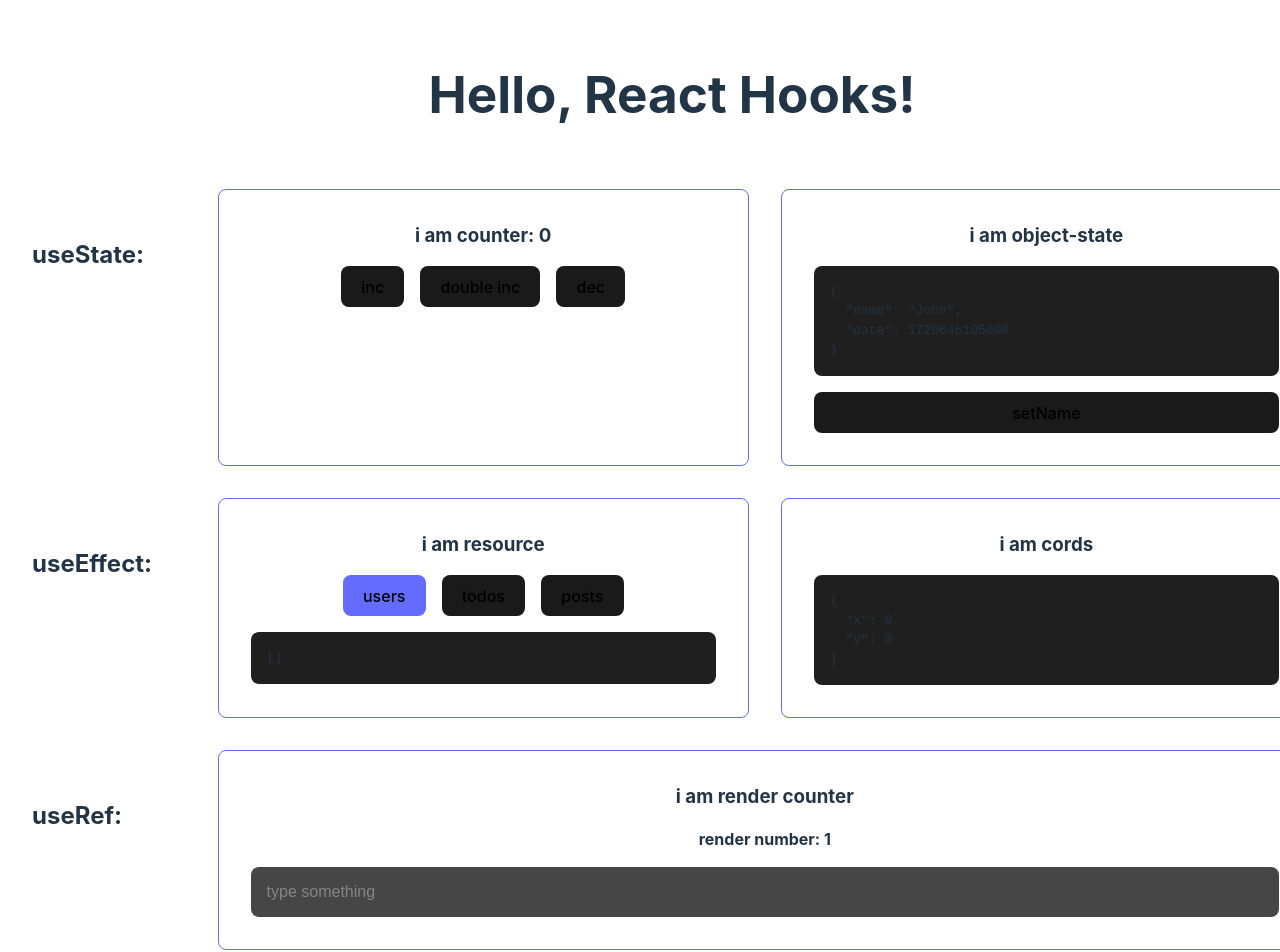
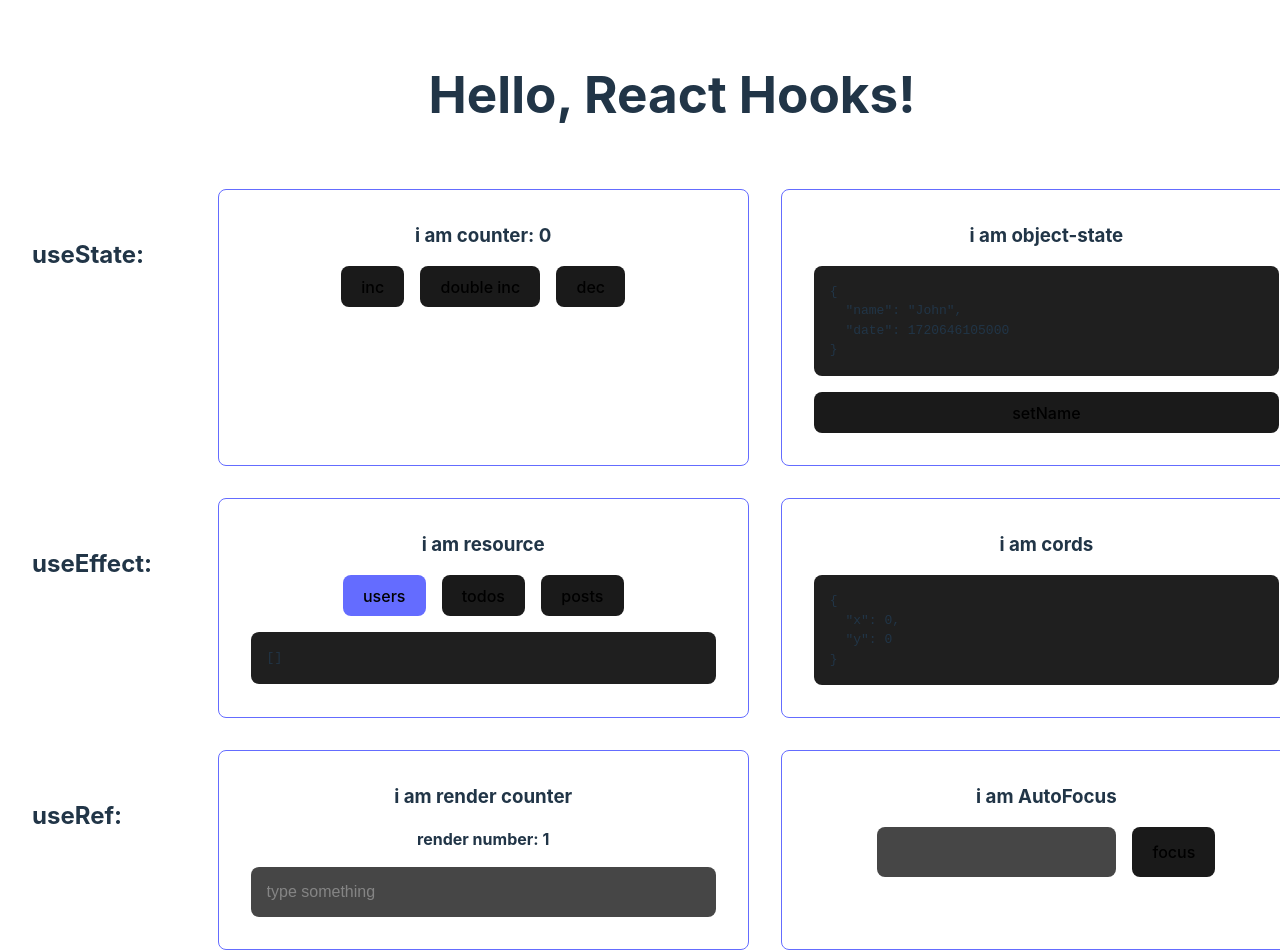
Before and after one commit to hellsgor/react-hooks-minin, a React (Vite) app: page / in a window 1280 px wide. Shown: the top 952 px of the page. Built offline with nearby package versions, Linux system fonts and the light colour scheme; no server answers.

Commit message:
add(AutoFocus): added AutoFocus component

```diff
--- a/src/App.jsx
+++ b/src/App.jsx
@@ -1,4 +1,5 @@
 import './App.css';
+import AutoFocus from './Components/AutoFocus';
 import Cords from './Components/Cords';
 import Counter from './Components/Counter';
 import ObjectState from './Components/ObjectState';
@@ -30,6 +31,7 @@ export default function App() {
         <h2 className="row__title">useRef:</h2>
         <div className="wrapper">
           <RenderCounter />
+          <AutoFocus />
         </div>
       </div>
     </>
--- /dev/null
+++ b/src/Components/AutoFocus.jsx
@@ -0,0 +1,26 @@
+import { useRef } from 'react';
+
+export default function AutoFocus() {
+  const inputRef = useRef(null);
+
+  // с помощью атрибута ref, в даном случае, у элемента input
+  // можно ссылаться на этот элемент
+
+  function focus() {
+    inputRef.current.focus();
+    // в данном случае в значении свойства current передан DOM-элемент
+    // за счёт прикреплённой к элементу "ссылки"
+  }
+
+  return (
+    <div className="counter card">
+      <h3 className="counter__title">i am AutoFocus</h3>
+      <div className="counter__wrapper card__wrapper">
+        <input type="text" ref={inputRef} />
+        <button className="button" onClick={focus}>
+          focus
+        </button>
+      </div>
+    </div>
+  );
+}
```
